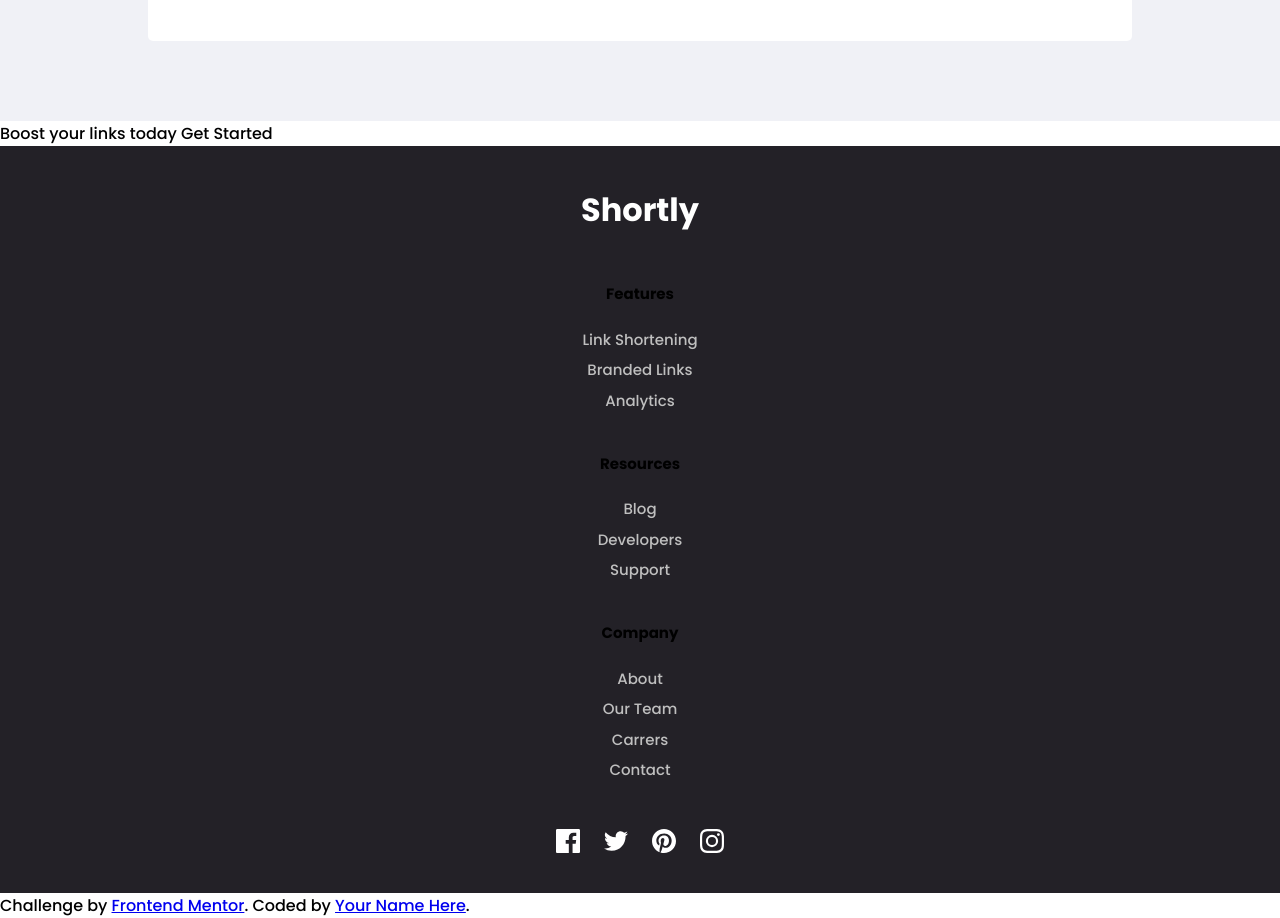
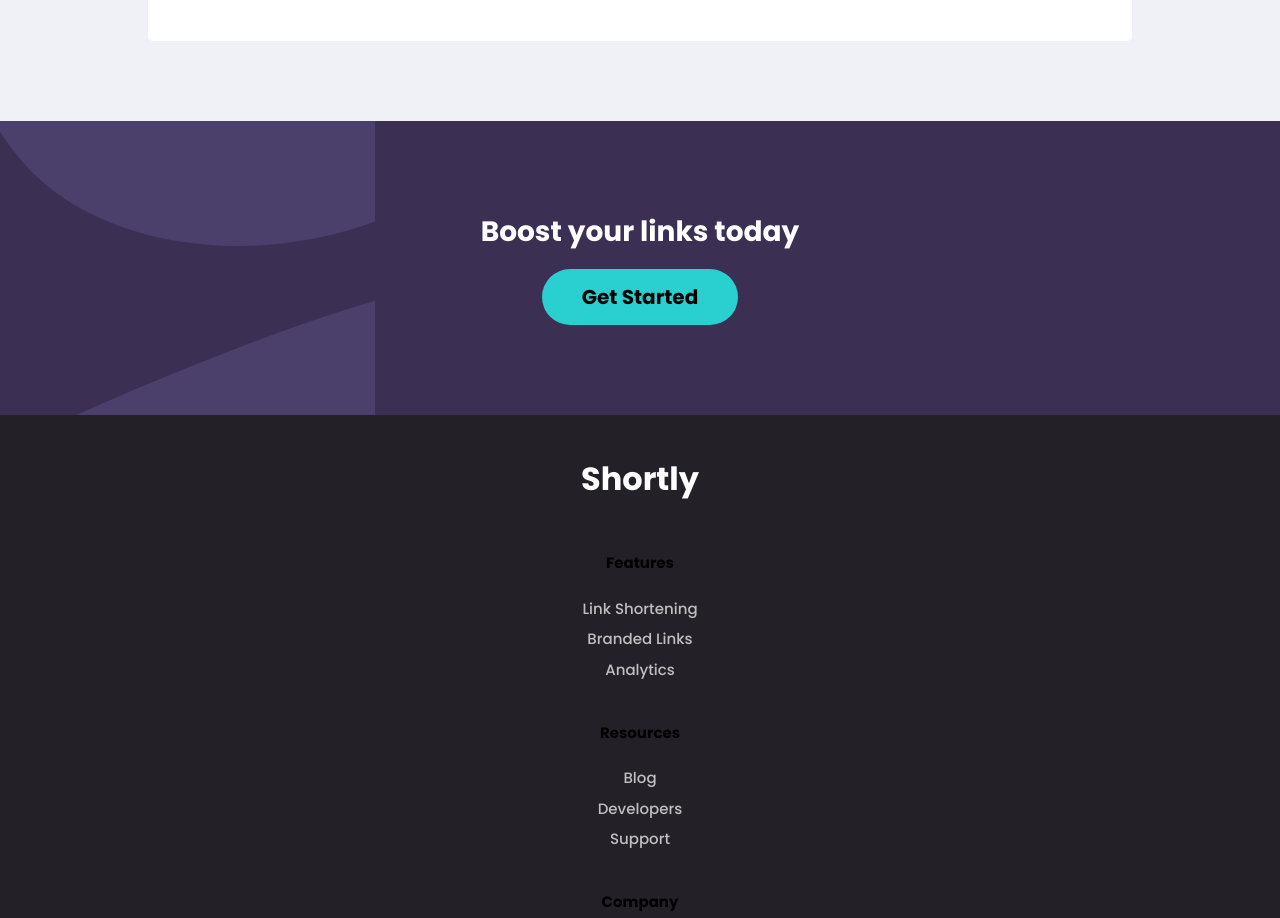
Before and after one commit to joao-lucas-dias/fm-url-shortening, a React (Vite) app: page / in a window 1280 px wide. Shown: the part 2484-3402 px from the top of the page. Built offline with nearby package versions, Linux system fonts and the light colour scheme.

Commit message:
Add secondary cta

```diff
--- a/src/App.tsx
+++ b/src/App.tsx
@@ -1,5 +1,6 @@
 import Hero from "./components/Hero/Hero";
 import Main from "./components/Main/Main";
+import Cta from "./components/Cta/CTA";
 import Footer from "./components/Footer/Footer";
 
 const App = () => {
@@ -8,7 +9,7 @@ const App = () => {
 			<Hero />
 			Features Pricing Resources Login Sign Up Shorten a link here... Shorten It!
 			<Main />
-			Boost your links today Get Started
+			<Cta />
 			<Footer />
 		</>
 	);
--- /dev/null
+++ b/src/components/Cta/Cta.module.css
@@ -0,0 +1,26 @@
+.secondary_cta {
+  display: grid;
+  place-content: center;
+  justify-items: center;
+  row-gap: 1em;
+  padding-block: 5.625em;
+  background-image: url("/images/bg-boost-mobile.svg");
+  background-repeat: no-repeat;
+  background-color: var(--color-primary-violet);
+}
+
+.secondary_cta > h2 {
+  font-size: 28px;
+  font-weight: var(--font-weight-bold);
+  color: white;
+}
+
+.secondary_cta > button {
+  width: fit-content;
+	padding: 0.65em 2em;
+	font-size: 20px;
+	font-weight: var(--font-weight-bold);
+	border: none;
+	border-radius: 50px;
+	background-color: var(--color-primary-cyan);
+}
--- /dev/null
+++ b/src/components/Cta/Cta.tsx
@@ -0,0 +1,12 @@
+import classes from "./CTA.module.css";
+
+const Cta = () => {
+	return (
+		<section className={classes.secondary_cta}>
+			<h2>Boost your links today</h2>
+			<button>Get Started</button>
+		</section>
+	);
+};
+
+export default Cta;
```
